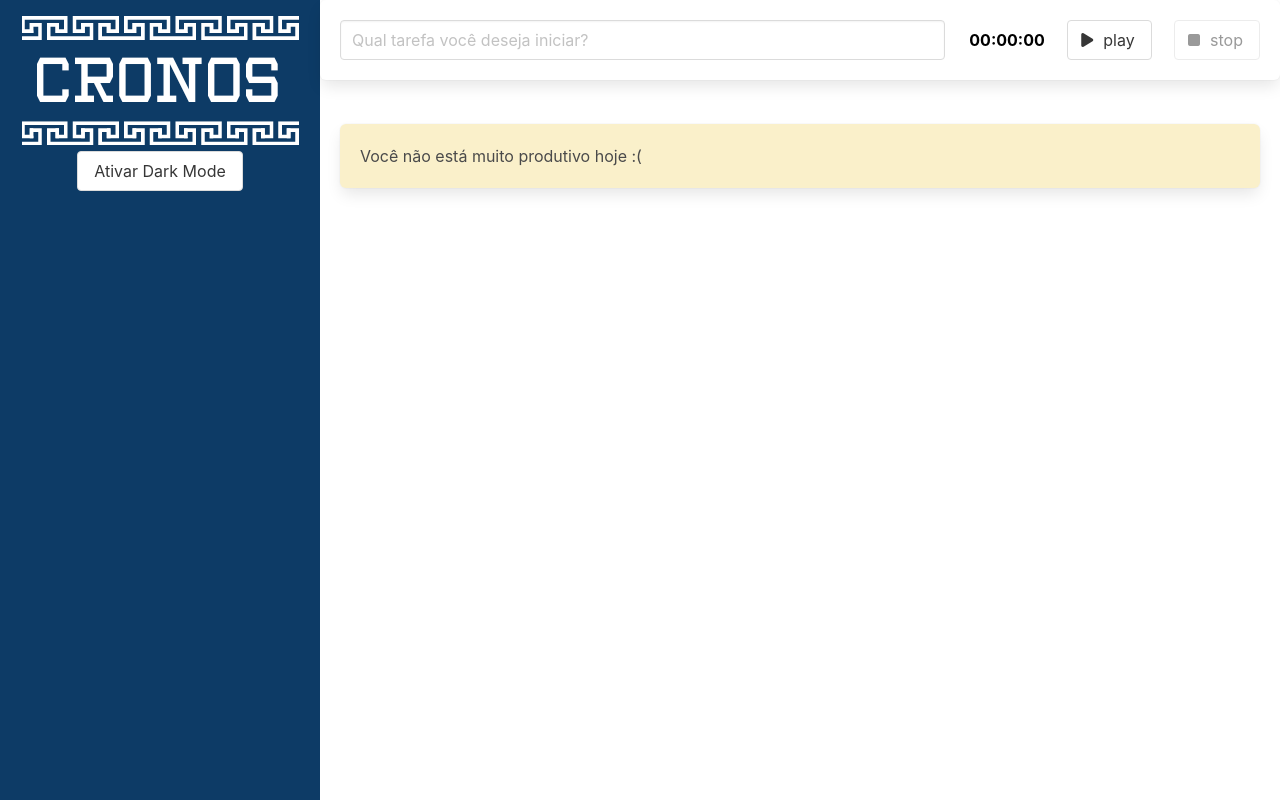
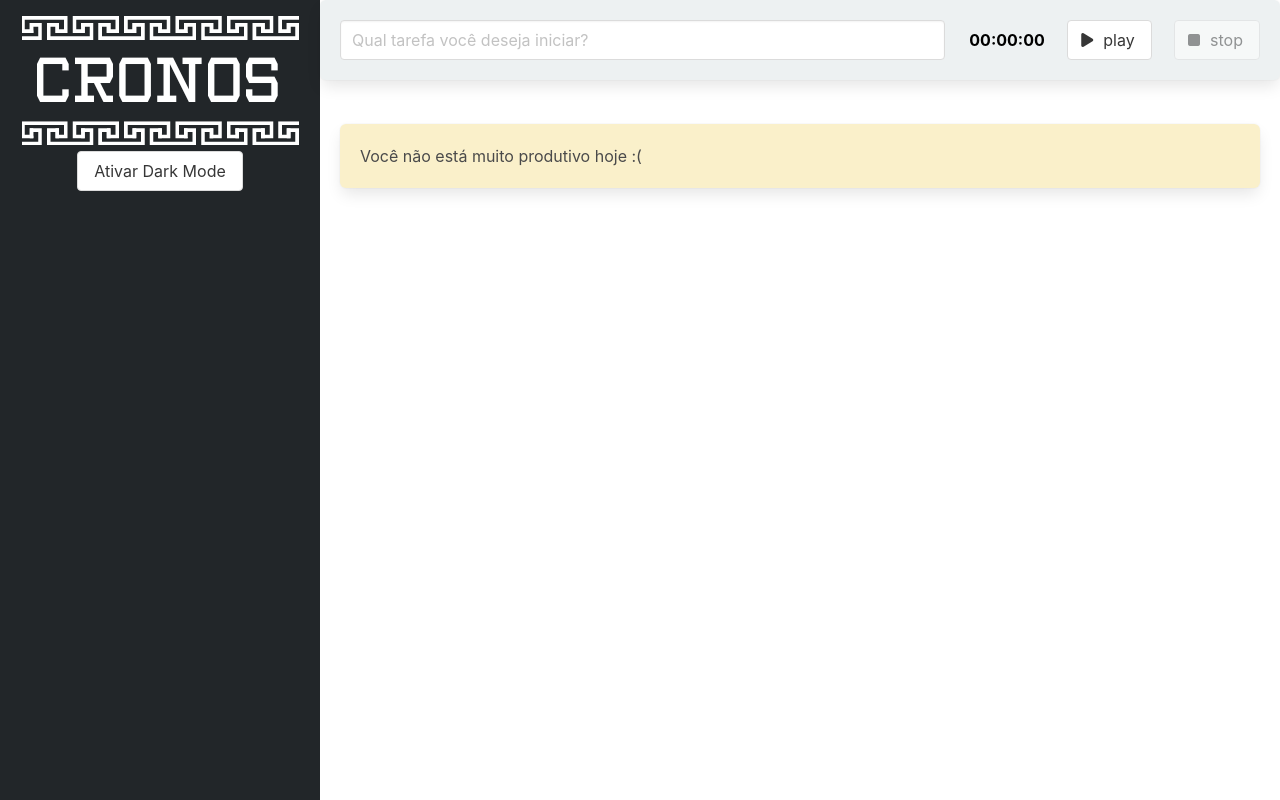
Before and after one commit to MdeirosRubens/Cronos, a Vue app: page / in a window 1280 px wide. Built offline with nearby package versions, Linux system fonts and the light colour scheme.

Commit message:
Pequena estilização no modo Dark

```diff
--- a/src/App.vue
+++ b/src/App.vue
@@ -33,15 +33,15 @@ export default defineComponent({
     }
   },
   computed: {
-    listaEstaVazia () : boolean {
+    listaEstaVazia(): boolean {
       return this.tarefas.length === 0
     }
   },
   methods: {
-    salvarTarefa (tarefa: ITarefa) {
+    salvarTarefa(tarefa: ITarefa) {
       this.tarefas.push(tarefa)
     },
-    trocarTema (darkModeAtivo: boolean) {
+    trocarTema(darkModeAtivo: boolean) {
       this.darkModeAtivo = darkModeAtivo
     }
   }
@@ -54,17 +54,18 @@ export default defineComponent({
 }
 
 main {
+  --bg-bar: #EDF1F2;
   --bg-primario: #fff;
   --texto-primario: #000;
 }
 
 main.dark-mode {
-   --bg-primario: #2b2d42;
-  --texto-primario: #ddd;
+  --bg-bar: #333333;
+  --bg-primario: #121212;
+  --texto-primario: #000;
 }
 
 .conteudo {
   background: var(--bg-primario);
 }
-
 </style>
--- a/src/components/BarraLateral.vue
+++ b/src/components/BarraLateral.vue
@@ -39,7 +39,7 @@ export default defineComponent({
 
 <style scoped>
 header {
-    background: #0d3b66;
+    background: #222629;
     width: 100%;
     height: 100vh;
     padding: 1rem;
--- a/src/components/FormularioTarefa.vue
+++ b/src/components/FormularioTarefa.vue
@@ -39,8 +39,9 @@ export default defineComponent({
 </script>
 
 <style>
+
 .formulario {
     color: var(--texto-primario);
-    background: var(--bg-primario);
+    background: var(--bg-bar);
 }
 </style>
```
